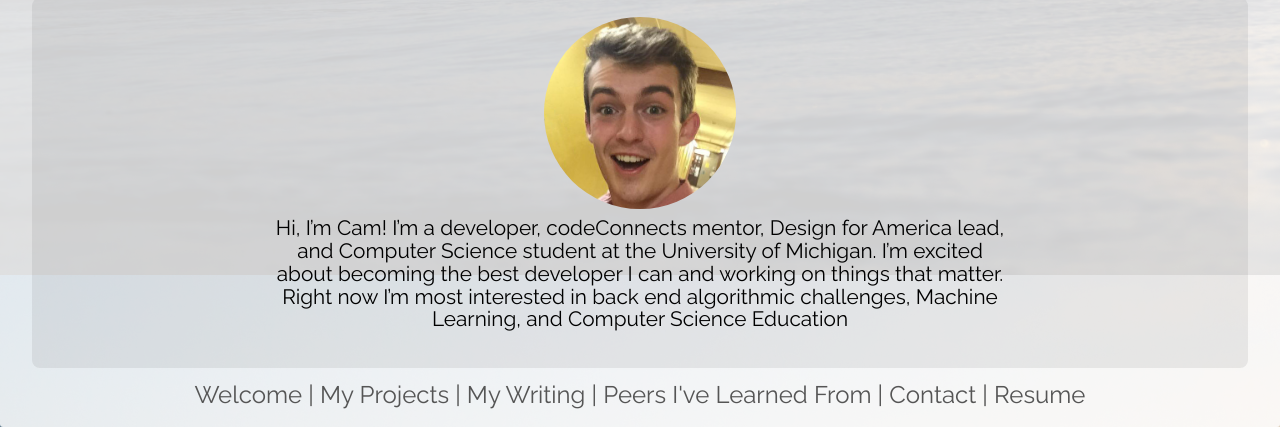
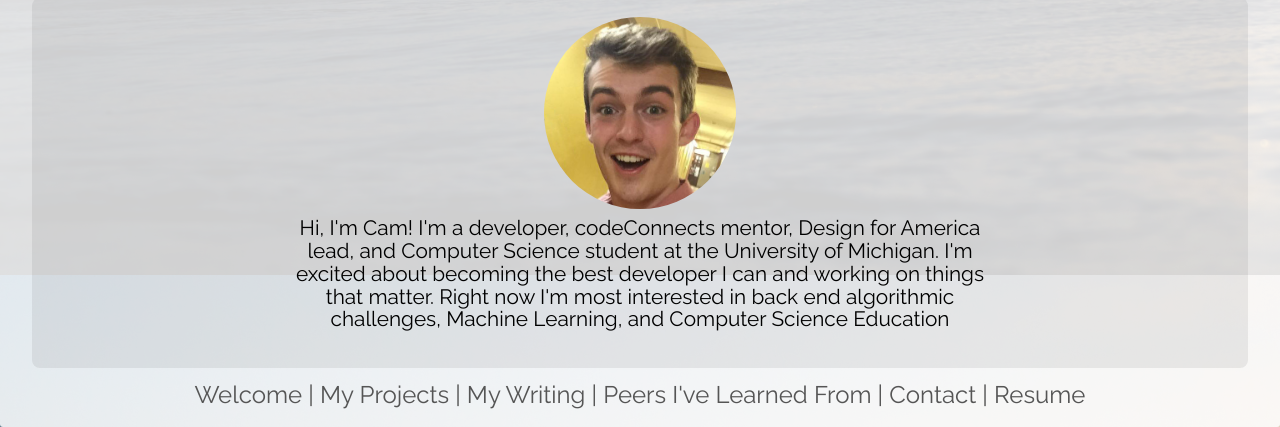
Before and after one commit to whitec54/landing-sequel, a plain HTML site: page index.html in a window 1280 px wide. Shown: the part 525-952 px from the top of the page. Drawn offline with nearby package versions, Linux system fonts and the light colour scheme.

```diff
--- a/index.html
+++ b/index.html
@@ -19,8 +19,7 @@
 		<div class = "contentHolder">
 			<div id="top"></div>
 			<img id="headshot" src="images/hs.jpg"  >
-			<p id="abouttext">Hi, I’m Cam! I’m a developer, codeConnects mentor, Design for America lead, and Computer Science student at the University of Michigan. I’m excited about becoming the best developer I can and working on things that matter. Right now I’m most interested in back end algorithmic challenges, Machine Learning, and Computer Science Education</p>
-
+			<p id="abouttext">Hi, I'm Cam! I'm a developer, codeConnects mentor, Design for America lead, and Computer Science student at the University of Michigan. I'm excited about becoming the best developer I can and working on things that matter. Right now I'm most interested in back end algorithmic challenges, Machine Learning, and Computer Science Education</p>
 		</div>
 
 		<nav-list @navemission="setActiveModal"></nav-list>
```
